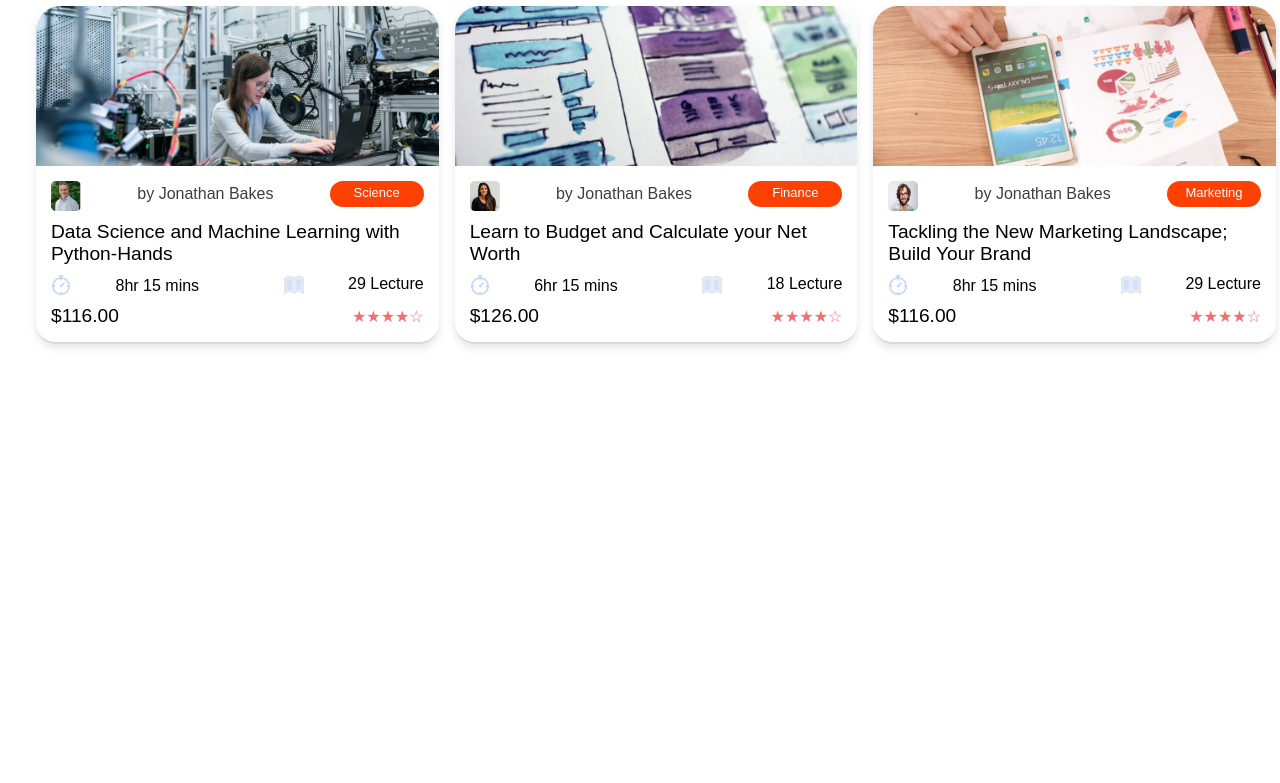
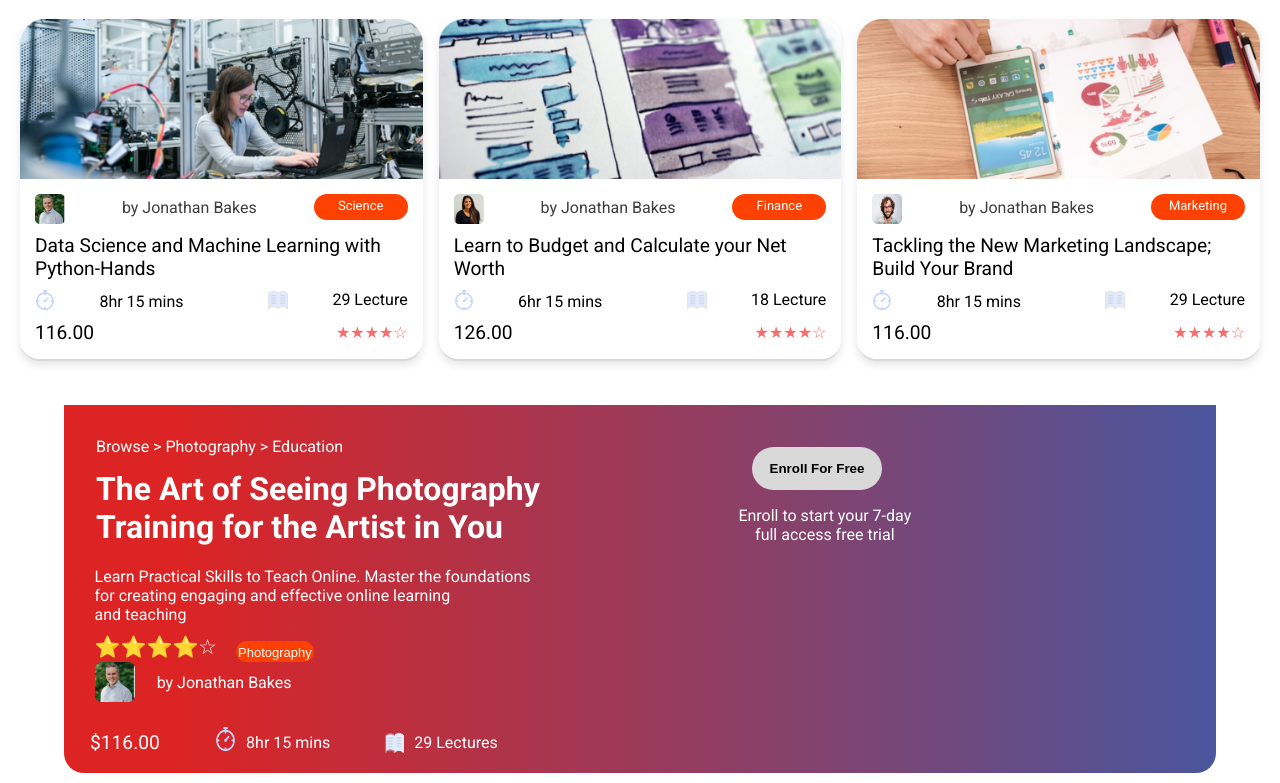
Before and after one commit to Azan80/figma, a Next.js app: page / in a window 1280 px wide. Shown: the part 1153-1936 px from the top of the page. Before the commit the page ends 1541 px from the top, so only its background shows below. Built offline with nearby package versions, Linux system fonts and the light colour scheme.

Commit message:
responsive card

```diff
--- a/src/app/components/navbar/content/content.tsx
+++ b/src/app/components/navbar/content/content.tsx
@@ -99,6 +99,14 @@ const Content = () => {
       book: 'img/icon/image (5).png'
     },
   ];
+  const index = 0;
+  const authImg = courses[index] ? courses[index].authimg : '';
+  const Price = courses[index] ? courses[index].price :''
+  const Time = courses[index] ? courses[index].duration :''
+  const Book= courses[index] ? courses[index].book:''
+const Lecture = courses[index] ? courses[index].lectures:''
+const Clock = courses[index] ? courses[index].clock:""
+
 
   const toggleCourses = () => {
     setVisibleCourses(showAll ? 3 : courses.length);
@@ -123,7 +131,7 @@ const Content = () => {
       <div className={styles.discription}>
         <p>
           We believe the world is more beautiful as each person gets skills <br />
-          and knows how to implement them. We don't give our students <br />
+          and knows how to implement them. We dont give our students <br />
           only lectures but professional training as well.
         </p>
       </div>
@@ -134,6 +142,7 @@ const Content = () => {
           width={100}
           height={40}
           className={styles.logo}
+
         />
       </div>
       <div className={styles.floater2}>
@@ -250,7 +259,7 @@ const Content = () => {
                   <span className={styles.lectures}>{course.lectures} Lecture</span>
                 </div>
                 <div className={styles.footer}>
-                  <span className={styles.price}>${course.price}.00</span>
+                  <span className={styles.price}>{course.price}.00</span>
                   <div className={styles.rating}>
                     {'★'.repeat(course.rating) + '☆'.repeat(5 - course.rating)}
                   </div>
@@ -284,6 +293,86 @@ const Content = () => {
 
 
       </div>
+      <div className={styles.container3}>
+        <div  className={styles.heading}>
+      <p>Browse {'>'} Photography {'>'} Education</p>
+        </div>
+        <h1 className={styles.subHead}>The Art of Seeing Photography<br></br>
+         Training for the Artist in You</h1>
+         <p className={styles.ContainerDescription}>
+         Learn Practical Skills to Teach Online. Master the foundations<br></br>
+for creating engaging and effective online learning<br></br>
+and teaching
+         </p>
+        <div className={styles.Star}>
+          <p> ⭐⭐⭐⭐<a style={{
+color: 'white',
+          }}>☆</a></p>
+        </div>
+        <button className={styles.PhotoGraphy}>Photography</button>
+    <div className={styles.authImage}>
+    {authImg ? (
+        <img src={authImg} alt="Author Image" style={{ width: '40px', height: 'auto' }} />
+      ) : (
+        <p>No image available</p>
+      )}<a style={{
+        color: 'white',
+        marginTop:"1%",
+        marginLeft:"2%"      }}>by Jonathan Bakes</a>
+    </div>
+    <div className={styles.List}>
+      <div className={styles.detailItem}>
+        {Price ? (
+          <p className={styles.price}>${Price}.00</p>
+        ) : (
+          <p>No price available</p>
+        )}
+      </div>
+
+
+      <div className={styles.detailItem}>
+
+      {Clock ? (
+          <img className={styles.clock} src={Clock}  />
+        ) : (
+          <p>No time information available</p>
+        )}
+
+
+        {Time ? (
+          <p className={styles.time}>{Time}</p>
+        ) : (
+          <p>No time information available</p>
+        )}
+      </div>
+
+      <div className={styles.detailItem}>
+        {Book ? (
+          <img className={styles.bookImage} src={Book} alt="Book" />
+        ) : (
+          <p>No book image available</p>
+        )}
+
+
+
+        {Lecture ? (
+          <p className={styles.lectureCount}>
+            {Lecture} Lectures
+          </p>
+        ) : (
+          <p>No lecture information available</p>
+        )}
+      </div>
+    </div>
+      <button className={styles.EnrollBtn}>
+        Enroll For Free
+      </button>
+      <div className={styles.Enroll}>
+      <p>Enroll to start your 7-day<br></br>
+full access free trial</p>
+      </div>
+
+      </div>
     </div>
   );
 };
--- a/src/app/globals.css
+++ b/src/app/globals.css
@@ -1,13 +1,13 @@
-/* globals.css */
+@import url('https://fonts.googleapis.com/css2?family=Roboto:wght@400;700&display=swap');
+
+/* Apply font-family with Arial as fallback */
+
 html, body {
   margin: 0;
   padding: 0;
-  right: 0;
-  left: 1vh;
   height: 100%;
   width: 100%;
-  box-sizing:border-box;
+  font-family: 'Roboto', Arial, Helvetica, sans-serif;
+  box-sizing: border-box;
   position: relative;
-
-
 }
--- a/src/app/styles/content/content.module.css
+++ b/src/app/styles/content/content.module.css
@@ -1,3 +1,5 @@
+@import url("https://fonts.googleapis.com/css2?family=Roboto:wght@400;700&display=swap");
+
 .container {
   margin: 0 auto;
   padding: 0;
@@ -5,13 +7,12 @@
   flex-direction: column;
   align-items: center;
   justify-content: center;
-
   text-align: center;
 }
 
 .h1 {
   margin-top: 5em;
-  font-family: Arial, Helvetica, sans-serif;
+
   color: rgb(81, 80, 80);
 }
 .gap {
@@ -21,7 +22,6 @@
   color: #fc4103;
 }
 .discription {
-  font-family: Arial, Helvetica, sans-serif;
   font-weight: lighter;
   font-size: larger;
 }
@@ -93,7 +93,7 @@
   padding: 10px 24px;
   color: rgb(70, 68, 68);
   font-weight: bold;
-  font-family: Arial, Helvetica, sans-serif;
+
   white-space: nowrap;
   font-weight: lighter;
 }
@@ -140,7 +140,6 @@
 .feature {
   margin-left: 12em;
   text-align: left;
-  font-family: Arial, Helvetica, sans-serif;
   color: rgb(106, 104, 104);
 }
 
@@ -148,27 +147,27 @@
   margin-left: 25em;
   text-align: left;
   margin-top: -10em;
-  font-family: Arial, Helvetica, sans-serif;
+
   color: rgb(106, 104, 104);
 }
 
 .feature2 {
   margin-left: 12em;
   text-align: left;
-  font-family: Arial, Helvetica, sans-serif;
+
   color: rgb(106, 104, 104);
 }
 
-@media (max-width: 1024px){
+@media (max-width: 1024px) {
   .featurecontainer {
-margin-left: 20%;
+    margin-left: 20%;
   }
-.feature3{
-  white-space: nowrap;
-}
-.title{
-  white-space: nowrap;
-}
+  .feature3 {
+    white-space: nowrap;
+  }
+  .title {
+    white-space: nowrap;
+  }
 }
 /* Media query for smaller screens */
 @media (max-width: 910px) {
@@ -223,7 +222,7 @@ margin-left: 20%;
   .feature {
     margin-left: 12em;
     text-align: left;
-    font-family: Arial, Helvetica, sans-serif;
+
     color: rgb(106, 104, 104);
   }
 
@@ -231,14 +230,14 @@ margin-left: 20%;
     margin-left: 25em;
     text-align: left;
     margin-top: -10em;
-    font-family: Arial, Helvetica, sans-serif;
+
     color: rgb(106, 104, 104);
   }
 
   .feature2 {
     margin-left: 12em;
     text-align: left;
-    font-family: Arial, Helvetica, sans-serif;
+
     color: rgb(106, 104, 104);
   }
 }
@@ -256,7 +255,7 @@ margin-left: 20%;
 .title {
   font-weight: 100;
   margin-bottom: 10px;
-  font-family: Arial, Helvetica, sans-serif;
+
   margin-left: 4vh;
 }
 
@@ -264,7 +263,6 @@ margin-left: 20%;
   margin-left: 10%;
   margin-top: 6%;
   text-align: left;
-  font-family: Arial, Helvetica, sans-serif;
 }
 
 .online h1 {
@@ -286,7 +284,6 @@ margin-left: 20%;
 }
 
 .button1 {
-  font-family: Arial, Helvetica, sans-serif;
   font-weight: 100;
   margin-top: 2em;
   background: #fc4103;
@@ -339,7 +336,7 @@ margin-left: 20%;
   font-size: 2em;
   text-align: left;
   margin-bottom: 20px;
-  font-family: Arial, Helvetica, sans-serif;
+
   color: rgb(40, 40, 40);
 }
 
@@ -362,7 +359,7 @@ margin-left: 20%;
   flex-direction: column;
   transition: transform 0.3s ease;
 }
-.card:hover{
+.card:hover {
   transform: translateY(-7px);
 }
 
@@ -386,13 +383,12 @@ margin-left: 20%;
 .author {
   font-weight: 100;
   margin-top: 0.5vh;
-  font-family: Arial, Helvetica, sans-serif;
+
   color: rgb(62, 62, 62);
 }
 
 .category {
   background-color: #fc4103;
-  font-family: Arial, Helvetica, sans-serif;
   color: white;
   border-radius: 100px;
   padding: 2px;
@@ -405,7 +401,6 @@ margin-left: 20%;
 .courseTitle {
   font-size: 1.2em;
   margin: 10px 0;
-  font-family: Arial, Helvetica, sans-serif;
   text-align: left;
   font-weight: 100;
 }
@@ -424,7 +419,6 @@ margin-left: 20%;
   display: flex;
   justify-content: space-between;
   margin-bottom: 10px;
-  font-family: Arial, Helvetica, sans-serif;
 }
 
 .footer {
@@ -436,7 +430,6 @@ margin-left: 20%;
 .price {
   font-size: 1.2em;
   font-weight: lighter;
-  font-family: Arial, Helvetica, sans-serif;
 }
 
 .rating {
@@ -455,24 +448,169 @@ margin-left: 20%;
 .loadMoreBtn {
   background: none;
   border: none;
-
   font: inherit;
   color: rgb(162, 159, 159);
   text-decoration: none;
   cursor: pointer;
-  font-family: Arial, Helvetica, sans-serif;
 }
 
 .undobtn {
   background: none;
   border: none;
-
   font: inherit;
   color: rgb(162, 159, 159);
   text-decoration: none;
   cursor: pointer;
-  font-family: Arial, Helvetica, sans-serif;
 }
-.bbb {
+.container3 {
+  width: 90%;
+  max-width: 1200px;
+  box-sizing: border-box;
   position: relative;
+  background: linear-gradient(90deg, #dc2424 10%, #4a569d);
+  margin: 0 auto;
+  margin-bottom: 2%;
+  padding: 1rem;
+  border-radius: 0 0 20px 20px;
+  height: auto;
+  min-height: 368px;
+  justify-content: center;
+  align-items: center;
 }
+@media (max-width:600px) {
+
+}
+
+.heading {
+display: flex;
+margin-left: 2vh;
+color: white;
+font-size:16px;
+
+}
+
+.subHead {
+  margin-left: 2vh;
+  padding: 0;
+  text-align: left;
+  white-space: normal;
+  color: white;
+  margin-top: -0.2%;
+}
+@media (max-width: 600px) {
+  .subHead {
+    white-space: normal;
+    font-size: 1.5rem;
+    line-height: 1.5;
+  }
+}
+.ContainerDescription{
+  display: flex;
+  text-align: left;
+  margin-left: 1.3%;
+  color: white;
+  white-space: nowrap;
+
+}
+.Star{
+  display: flex;
+  margin-left: 1.3%;
+  margin-top: -2.3%;
+  font-size: 1.3rem;
+}
+.PhotoGraphy{
+display: flex;
+   background-color: #fc4103;
+  color: white;
+  border-radius: 100px;
+  padding: 2px;
+  padding-top: 4px;
+  border: none;
+  cursor: pointer;
+  font-size: small;
+  margin-left: 12em;
+  margin-top: -3em;
+
+
+
+}
+.PhotoGraphy:hover{
+  transform: translateY(-2px);
+}
+.authImage
+{
+  display: flex;
+  margin-left: 1.3%;
+}
+
+.List {
+  display: flex;
+  align-items: center;
+  padding: 10px;
+  overflow-x: auto;
+  color: white;
+  gap: 5%;
+}
+
+.detailItem {
+  display:flex;
+
+}
+.clock{
+  margin-right: 10px;
+margin-top: 9%;
+width: 21.3px;
+height: 24px;
+}
+
+.bookImage {
+  margin-right: 10px;
+margin-top: 13%;
+ height: 22px;
+ width: 19px;
+}
+
+.lectureCount {
+  font-size: 1rem;
+}
+
+.Lecture {
+  color: #007bff;
+  text-decoration: none;
+}
+.EnrollBtn
+{
+   display: block;
+   background: #D9D9D9;
+
+  color: rgb(0, 0, 0);
+  border-radius: 100px;
+  border: none;
+margin-top: -30%;
+margin-left: 60%;
+  width: 130px;
+  height: 43px;
+justify-content: center;
+position: relative;
+cursor: pointer;
+font-weight:bolder;
+
+
+}
+.Enroll{
+
+  color: white;
+margin-left: 33%;
+
+}
+
+@media (max-width:600px) {
+  .EnrollBtn{
+    margin-top: 1%;
+    margin-left: 33%;
+  }
+  .Enroll{
+    margin-left: -3%;
+  }
+
+}
```
